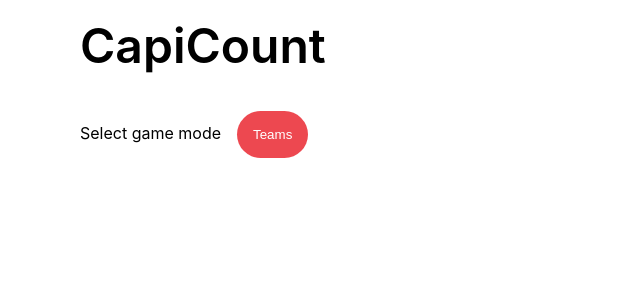
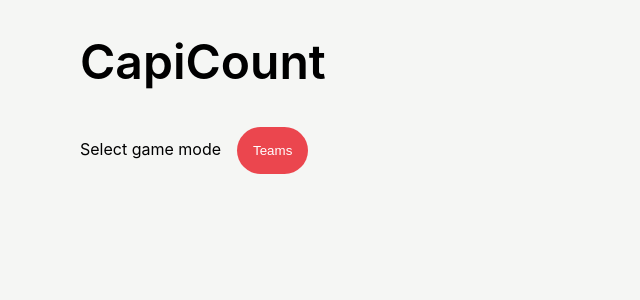
Before and after one commit to barriosx/dominoes-counter, a React (Create React App) app: page / in a window 1280 px wide. Shown: the top 300 px of the page, without its empty margins (0-640 px from the left). Built offline with nearby package versions, Linux system fonts and the light colour scheme.

Commit message:
Update spacing and bg color

```diff
--- a/src/Components/Header/style.css
+++ b/src/Components/Header/style.css
@@ -1,6 +1,7 @@
 .header {
   margin: 0rem;
   margin-bottom: 2rem;
+  margin-top: 2rem;
 }
 .header ul {
   display: flex;
--- a/src/Components/Score/index.js
+++ b/src/Components/Score/index.js
@@ -100,7 +100,7 @@ const Score = ({session, start, gameSession}) => {
       <div className="game-scores-wrapper">
         <div className="score-header">
           <h1>Round { round.length }</h1>
-          <p>Round Bonus: { round[round.length-1].bonus > 0 ? round[round.length-1].bonus : 'None' }</p>
+          <p className={round[round.length-1].bonus > 0 ? 'bonus-on' : 'bonus-off'}>Bonus: { round[round.length-1].bonus > 0 ? round[round.length-1].bonus : 'None' }</p>
         </div>
         <div className="game-scores">
           <div className="team-1">
--- a/src/Components/Score/style.css
+++ b/src/Components/Score/style.css
@@ -18,12 +18,21 @@
 
 .score-losing {
   font-weight: 500;
-  color: #C6C9C6;
+  color: #919191;
 }
 .score-header {
   display: flex;
   justify-content: flex-start;
   align-items: baseline;
+}
+.score-header h2, .score-header h1  {
+  margin-right: 0.5rem;
+}
+.bonus-on {
+  color: rgba(24, 204, 69, 0.685);
+}
+.bonus-off {
+  color: #454545;
 }
 @media screen and (max-width: 767px) {
   .game-scores {
--- a/src/index.css
+++ b/src/index.css
@@ -1,3 +1,8 @@
+html,body {
+  height: 100%;
+  width: 100%;
+  background: #f5f6f4;
+}
 body {
   margin: 0;
   font-family: -apple-system, BlinkMacSystemFont, "Segoe UI", "Roboto", "Oxygen",
```
